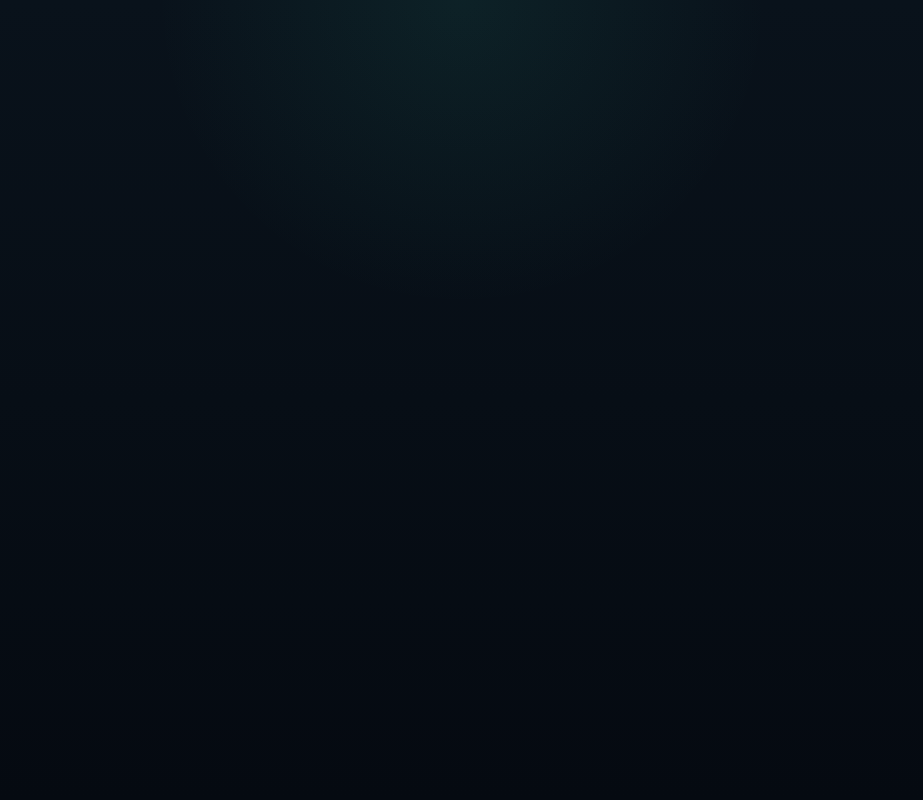
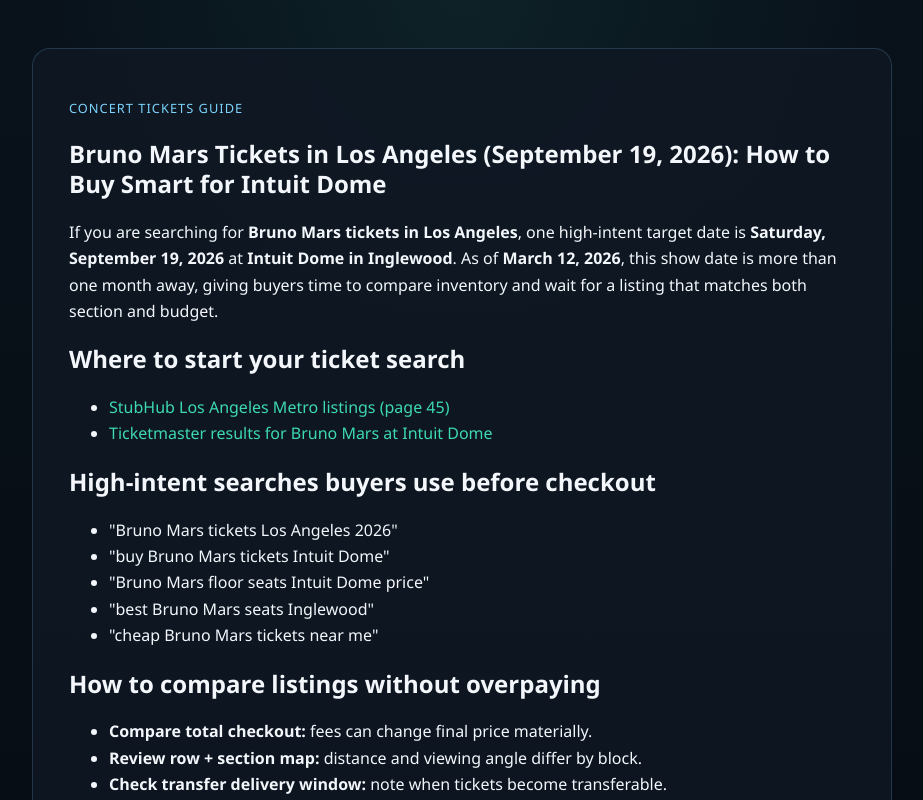
Before and after one commit to vvmspace/ry, a Nuxt app in the folder frontend/: page /blog/bruno-mars-intuit-dome-tickets-2026 in a window 1280 px wide. Before the commit this address had no page. Shown: the top 800 px of the page, without its empty margins (178-1101 px from the left). Built offline with nearby package versions, Linux system fonts and the light colour scheme.

Commit message:
Add Bruno Mars LA tickets SEO article page

```diff
--- /dev/null
+++ b/frontend/pages/blog/bruno-mars-intuit-dome-tickets-2026.vue
@@ -0,0 +1,129 @@
+<script setup lang="ts">
+useHead({
+  title: "Bruno Mars Tickets Los Angeles 2026: Intuit Dome Buying Guide",
+  meta: [
+    {
+      name: "description",
+      content:
+        "Looking for Bruno Mars tickets in Los Angeles? Compare Intuit Dome sections, price tiers, and checkout timing for the September 19, 2026 show.",
+    },
+    {
+      name: "keywords",
+      content:
+        "Bruno Mars tickets Los Angeles, Intuit Dome tickets 2026, buy Bruno Mars tickets, Bruno Mars floor seats price, cheap LA concert tickets",
+    },
+  ],
+});
+</script>
+
+<template>
+  <main class="seo-article">
+    <article class="seo-content">
+      <p class="kicker">Concert Tickets Guide</p>
+      <h1>Bruno Mars Tickets in Los Angeles (September 19, 2026): How to Buy Smart for Intuit Dome</h1>
+
+      <p>
+        If you are searching for <strong>Bruno Mars tickets in Los Angeles</strong>, one high-intent target date is
+        <strong>Saturday, September 19, 2026</strong> at <strong>Intuit Dome in Inglewood</strong>. As of
+        <strong>March 12, 2026</strong>, this show date is more than one month away, giving buyers time to compare
+        inventory and wait for a listing that matches both section and budget.
+      </p>
+
+      <h2>Where to start your ticket search</h2>
+      <ul>
+        <li>
+          <a
+            href="https://www.stubhub.com/los-angeles-metro-tickets/geography/10/?page=45"
+            target="_blank"
+            rel="noopener noreferrer"
+          >
+            StubHub Los Angeles Metro listings (page 45)
+          </a>
+        </li>
+        <li>
+          <a
+            href="https://www.ticketmaster.com/search?q=Bruno+Mars+Intuit+Dome+Inglewood+2026"
+            target="_blank"
+            rel="noopener noreferrer"
+          >
+            Ticketmaster results for Bruno Mars at Intuit Dome
+          </a>
+        </li>
+      </ul>
+
+      <h2>High-intent searches buyers use before checkout</h2>
+      <ul>
+        <li>"Bruno Mars tickets Los Angeles 2026"</li>
+        <li>"buy Bruno Mars tickets Intuit Dome"</li>
+        <li>"Bruno Mars floor seats Intuit Dome price"</li>
+        <li>"best Bruno Mars seats Inglewood"</li>
+        <li>"cheap Bruno Mars tickets near me"</li>
+      </ul>
+
+      <h2>How to compare listings without overpaying</h2>
+      <ul>
+        <li><strong>Compare total checkout:</strong> fees can change final price materially.</li>
+        <li><strong>Review row + section map:</strong> distance and viewing angle differ by block.</li>
+        <li><strong>Check transfer delivery window:</strong> note when tickets become transferable.</li>
+      </ul>
+
+      <h2>Section strategy for Intuit Dome</h2>
+      <ul>
+        <li><strong>Lower Bowl:</strong> strongest balance of sightline and value for most fans.</li>
+        <li><strong>Floor:</strong> premium proximity, but quality depends heavily on row placement.</li>
+        <li><strong>Upper Level:</strong> budget-friendly way to secure entry for high-demand dates.</li>
+      </ul>
+
+      <h2>Best time to buy</h2>
+      <p>
+        Ticket prices can move around major announcement windows and the final 10-14 days before showtime.
+        A practical buying plan is to lock a target zone and max budget now, then execute quickly when a listing
+        hits both requirements instead of waiting for a perfect but uncertain low.
+      </p>
+    </article>
+  </main>
+</template>
+
+<style scoped>
+.seo-article {
+  min-height: 100vh;
+  padding: 2rem 1rem 4rem;
+}
+
+.seo-content {
+  max-width: 860px;
+  margin: 0 auto;
+  background: rgba(16, 24, 36, 0.85);
+  border: 1px solid rgba(125, 211, 252, 0.18);
+  border-radius: 18px;
+  padding: 1.5rem;
+  line-height: 1.65;
+}
+
+.kicker {
+  color: #7dd3fc;
+  letter-spacing: 0.08em;
+  text-transform: uppercase;
+  font-size: 0.8rem;
+  margin-bottom: 0.25rem;
+}
+
+h1,
+h2 {
+  line-height: 1.25;
+}
+
+a {
+  color: #3dd9b4;
+}
+
+@media (min-width: 768px) {
+  .seo-article {
+    padding-top: 3rem;
+  }
+
+  .seo-content {
+    padding: 2.25rem;
+  }
+}
+</style>
```
